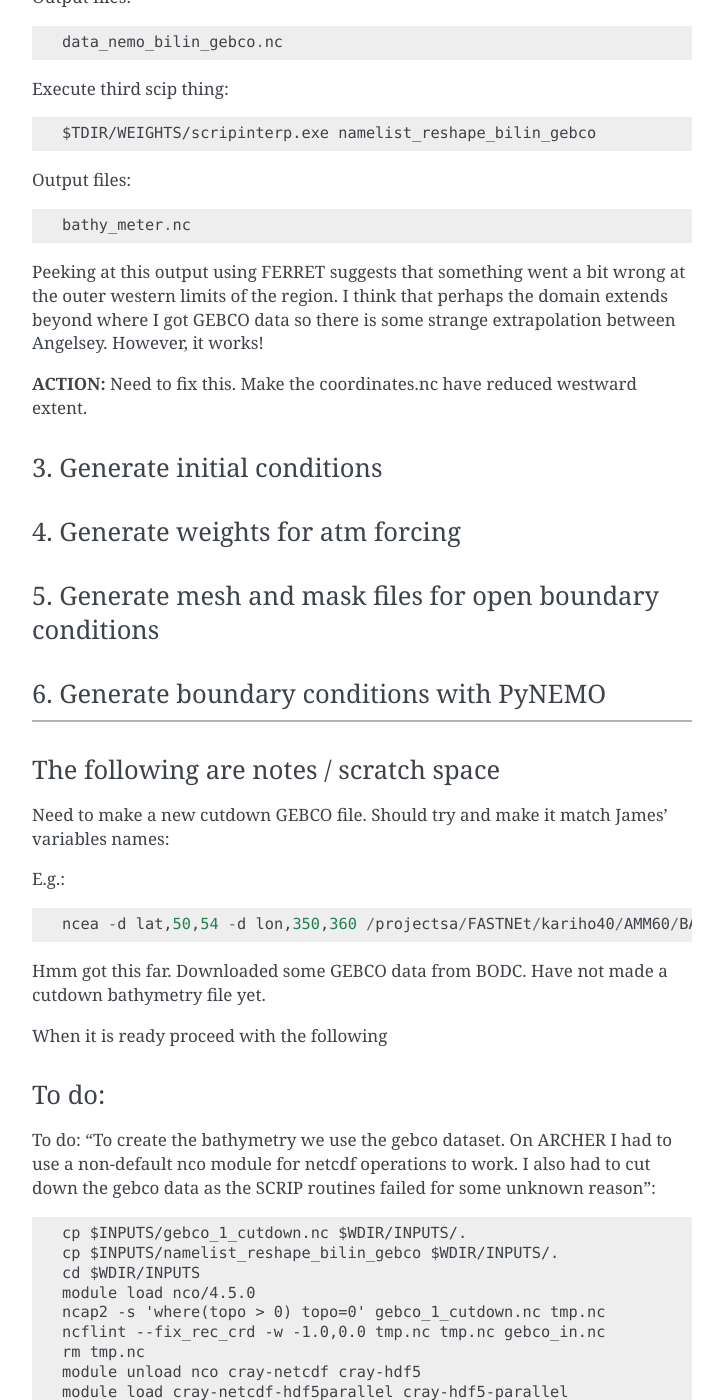
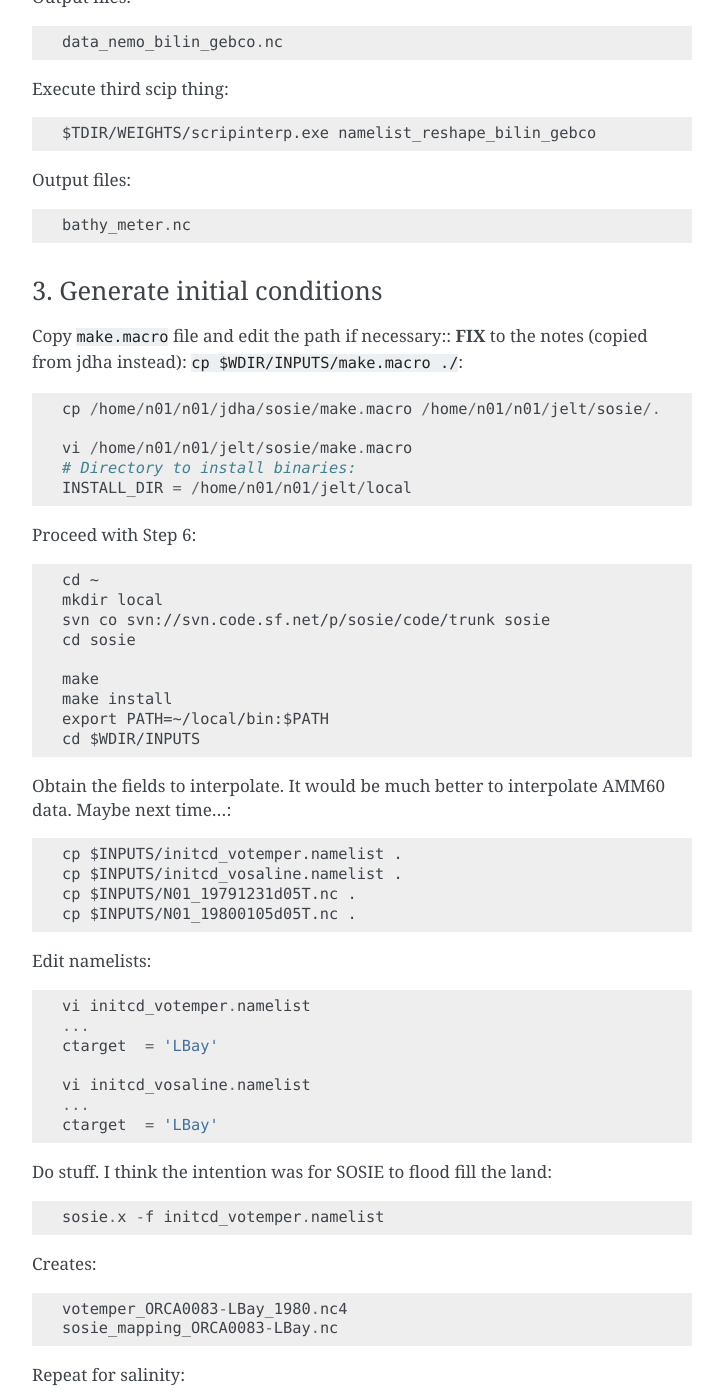
Before and after one commit to NOC-MSM/SEAsia, a Sphinx documentation site: the page built from docs/source/LBay.rst, in a window 1280 px wide and 1400 px high, scrolled down 5549 px. Shown: the whole window, without its empty margins (388-1111 px from the left). Built offline with Sphinx 7.4.7, drawn with Linux system fonts in a browser that asks for light colours; some of the changed text lies outside the part shown.

Commit message:
progress with setup

```diff
--- a/docs/source/LBay.rst
+++ b/docs/source/LBay.rst
@@ -270,18 +270,132 @@
   bathy_meter.nc
 
 
-Peeking at this output using FERRET suggests that something went a bit wrong at
-the outer western limits of the region. I think that perhaps the domain extends
-beyond where I got GEBCO data so there is some strange extrapolation between Angelsey. However, it works!
-
-**ACTION:** Need to fix this. Make the coordinates.nc have reduced westward extent.
-
 
 3. Generate initial conditions
 ++++++++++++++++++++++++++++++
 
+
+Copy ``make.macro`` file and edit the path if necessary::
+**FIX** to the notes (copied from jdha instead): ``cp $WDIR/INPUTS/make.macro ./``::
+
+  cp /home/n01/n01/jdha/sosie/make.macro /home/n01/n01/jelt/sosie/.
+
+  vi /home/n01/n01/jelt/sosie/make.macro
+  # Directory to install binaries:
+  INSTALL_DIR = /home/n01/n01/jelt/local
+
+Proceed with Step 6::
+
+  cd ~
+  mkdir local
+  svn co svn://svn.code.sf.net/p/sosie/code/trunk sosie
+  cd sosie
+
+  make
+  make install
+  export PATH=~/local/bin:$PATH
+  cd $WDIR/INPUTS
+
+
+Obtain the fields to interpolate. It would be much better to interpolate AMM60
+data. Maybe next time...::
+
+  cp $INPUTS/initcd_votemper.namelist .
+  cp $INPUTS/initcd_vosaline.namelist .
+  cp $INPUTS/N01_19791231d05T.nc .
+  cp $INPUTS/N01_19800105d05T.nc .
+
+Edit namelists::
+
+  vi initcd_votemper.namelist
+  ...
+  ctarget  = 'LBay'
+
+  vi initcd_vosaline.namelist
+  ...
+  ctarget  = 'LBay'
+
+
+Do stuff. I think the intention was for SOSIE to flood fill the land::
+
+  sosie.x -f initcd_votemper.namelist
+
+Creates::
+
+  votemper_ORCA0083-LBay_1980.nc4
+  sosie_mapping_ORCA0083-LBay.nc
+
+Repeat for salinity::
+
+  sosie.x -f initcd_vosaline.namelist
+
+Creates::
+
+  vosaline_ORCA0083-LBay_1980.nc4
+
+
+Now do interpolation as before. First copy the namelists::
+
+  cp $INPUTS/namelist_reshape_bilin_initcd_votemper $WDIR/INPUTS/.
+  cp $INPUTS/namelist_reshape_bilin_initcd_vosaline $WDIR/INPUTS/.
+
+Edit the input files::
+
+  vi $WDIR/INPUTS/namelist_reshape_bilin_initcd_votemper
+  &grid_inputs
+    input_file = 'votemper_ORCA0083-LBay_1980.nc4'
+  ...
+
+  &interp_inputs
+    input_file = "votemper_ORCA0083-LBay_1980.nc4"
+  ...
+
+Simiarly for the *vosaline.nc file::
+
+  vi $WDIR/INPUTS/namelist_reshape_bilin_initcd_vosaline
+  &grid_inputs
+    input_file = 'votemper_ORCA0083-LBay_1980.nc4'
+  ...
+
+  &interp_inputs
+    input_file = "votemper_ORCA0083-LBay_1980.nc4"
+  ...
+
+
+Produce the remap files::
+
+  $TDIR/WEIGHTS/scripgrid.exe namelist_reshape_bilin_initcd_votemper
+
+Creates ``remap_nemo_grid_R12.nc`` and ``remap_data_grid_R12.nc``.
+
+**The following breaks with a Seg Fault**::
+
+  $TDIR/WEIGHTS/scrip.exe namelist_reshape_bilin_initcd_votemper
+
+To do::
+
+  $TDIR/WEIGHTS/scripinterp.exe namelist_reshape_bilin_initcd_votemper
+  $TDIR/WEIGHTS/scripinterp.exe namelist_reshape_bilin_initcd_vosaline
+
 4. Generate weights for atm forcing
 +++++++++++++++++++++++++++++++++++
+
+Obtain namelist files and data file::
+
+  cp $INPUTS/namelist_reshape_bilin_atmos $WDIR/INPUTS/.
+  cp $INPUTS/namelist_reshape_bicubic_atmos $WDIR/INPUTS/.
+
+  cp $INPUTS/cutdown_drowned_precip_DFS5.1.1_y1979.nc $WDIR/INPUTS/.
+
+Setup weights files for the atmospheric forcing::
+
+  $TDIR/WEIGHTS/scripgrid.exe namelist_reshape_bilin_atmos
+
+Generate  remap files ``remap_nemo_grid_atmos.nc`` and ``remap_data_grid_atmos.nc``. Then::
+
+  $TDIR/WEIGHTS/scrip.exe namelist_reshape_bilin_atmos
+
+**Breaks with the seg fault**
 
 5. Generate mesh and mask files for open boundary conditions
 ++++++++++++++++++++++++++++++++++++++++++++++++++++++++++++
@@ -311,23 +425,7 @@
 ++++++
 
 
-To do: "To create the bathymetry we use the gebco dataset. On ARCHER I had to use a
-non-default nco module for netcdf operations to work. I also had to cut down
-the gebco data as the SCRIP routines failed for some unknown reason"::
 
-  cp $INPUTS/gebco_1_cutdown.nc $WDIR/INPUTS/.
-  cp $INPUTS/namelist_reshape_bilin_gebco $WDIR/INPUTS/.
-  cd $WDIR/INPUTS
-  module load nco/4.5.0
-  ncap2 -s 'where(topo > 0) topo=0' gebco_1_cutdown.nc tmp.nc
-  ncflint --fix_rec_crd -w -1.0,0.0 tmp.nc tmp.nc gebco_in.nc
-  rm tmp.nc
-  module unload nco cray-netcdf cray-hdf5
-  module load cray-netcdf-hdf5parallel cray-hdf5-parallel
-  $TDIR/WEIGHTS/scripgrid.exe namelist_reshape_bilin_gebco
-
-
-Hang on. Isn't PyNEMO supposed to do all this hard work in defining the domain?
 
 ----
 
```
Also changed, not shown: other parts of docs/source/LBay.rst (+4 -4 lines).
